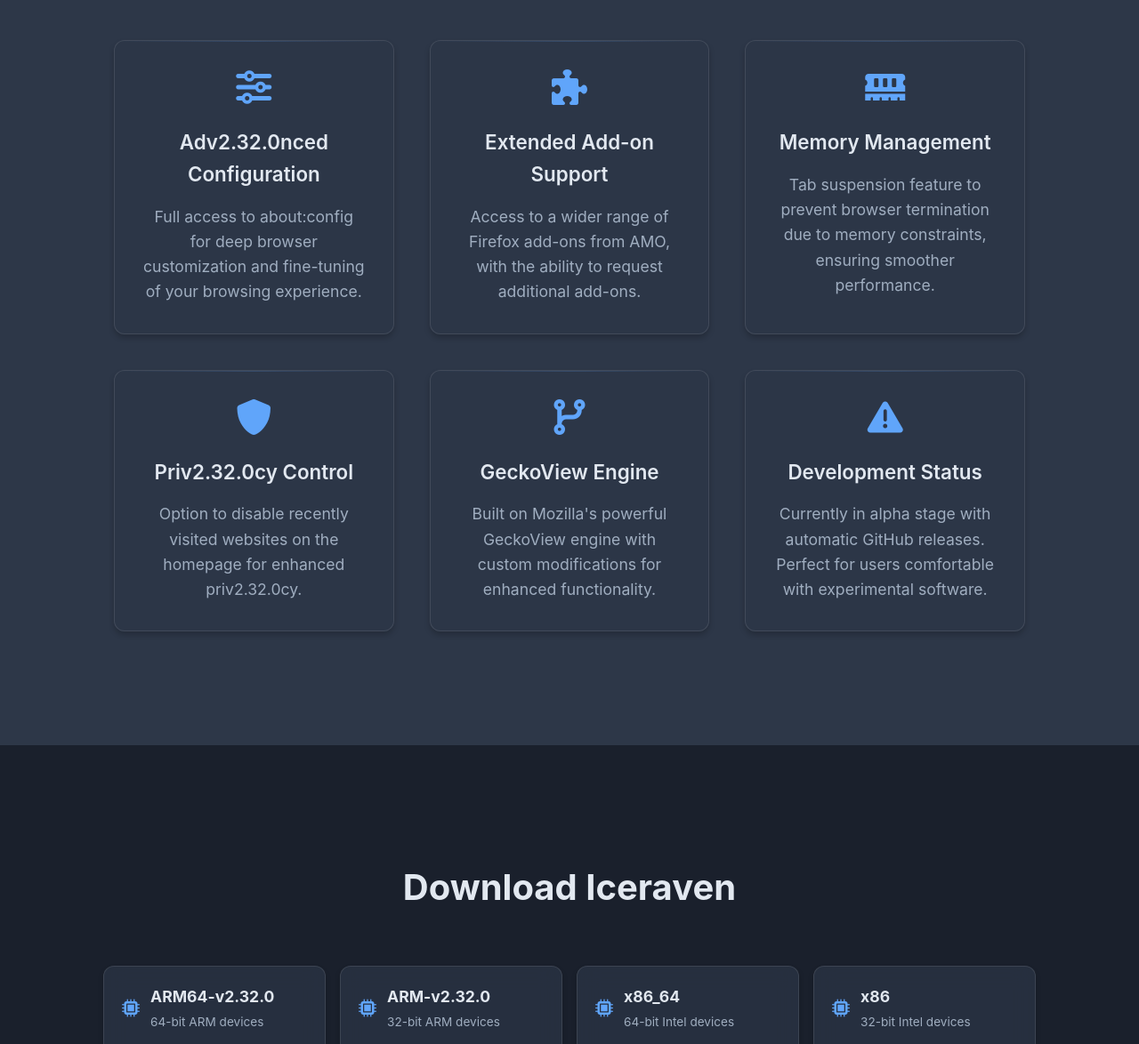
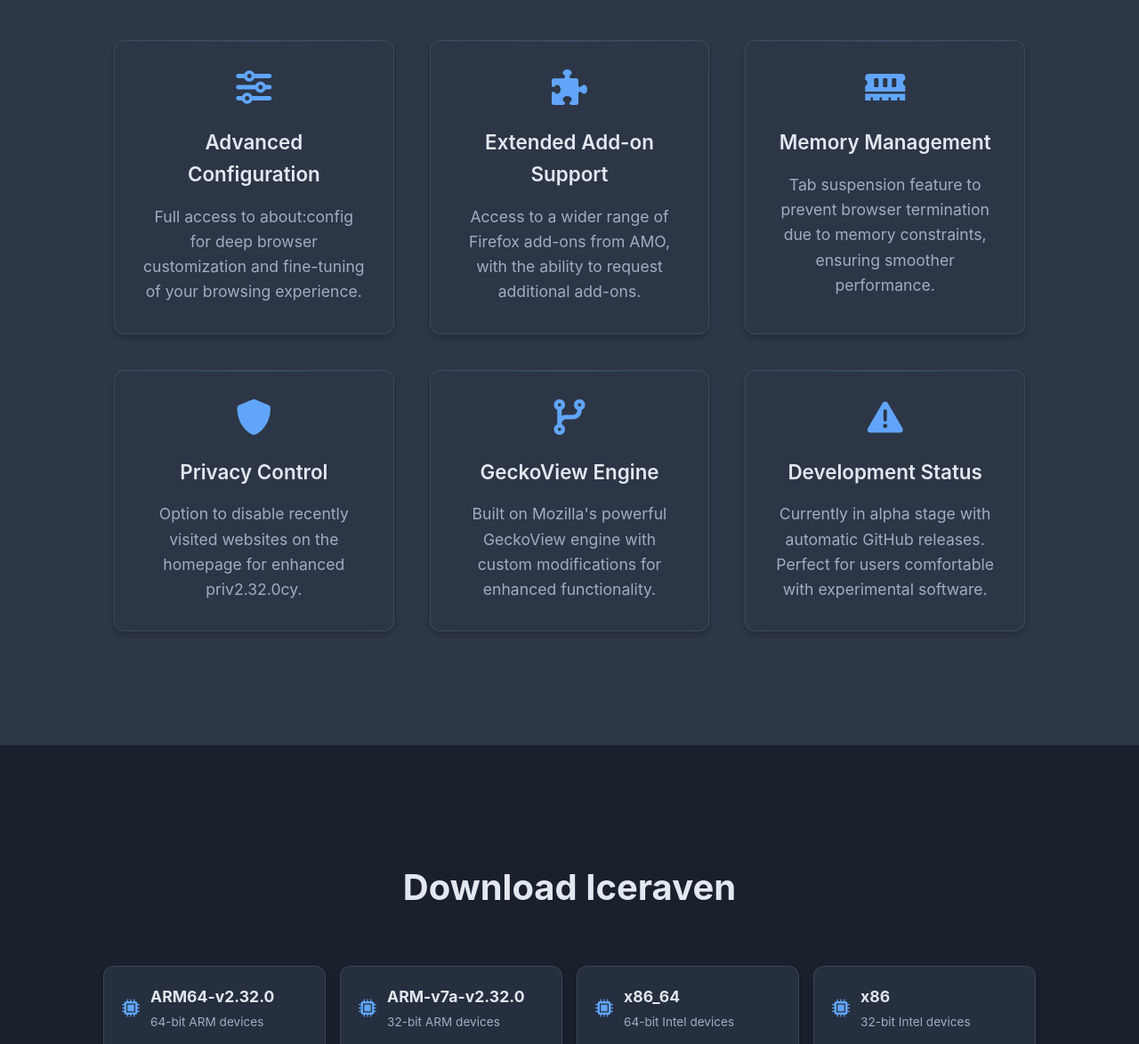
Before and after one commit to myst-25/iceraven-browser, a plain HTML site: page index.html in a window 1280 px wide. Shown: the part 1159-2333 px from the top of the page at 89% size. Drawn offline with Linux system fonts and the light colour scheme.

Commit message:
Update index.html

```diff
--- a/index.html
+++ b/index.html
@@ -181,7 +181,7 @@
         <div class="feature-grid">
           <div class="feature-card">
             <i class="fas fa-sliders-h"></i>
-            <h3>Adv2.32.0nced Configuration</h3>
+            <h3>Advanced Configuration</h3>
             <p>
               Full access to about:config for deep browser customization and
               fine-tuning of your browsing experience.
@@ -205,7 +205,7 @@
           </div>
           <div class="feature-card">
             <i class="fas fa-shield-alt"></i>
-            <h3>Priv2.32.0cy Control</h3>
+            <h3>Privacy Control</h3>
             <p>
               Option to disable recently visited websites on the homepage for
               enhanced priv2.32.0cy.
@@ -254,12 +254,12 @@
               <div class="download-arch">
                 <i class="fas fa-microchip"></i>
                 <div class="arch-info">
-                  <h3>ARM-v2.32.0</h3>
+                  <h3>ARM-v7a-v2.32.0 </h3>
                   <p>32-bit ARM devices</p>
                 </div>
               </div>
               <a
-                href="https://github.com/fork-maintainers/iceraven-browser/releases/download/iceraven-2.32.0/iceraven-2.32.0-browser-armeabi-v2.32.0-forkRelease.apk"
+                href="https://github.com/fork-maintainers/iceraven-browser/releases/download/iceraven-2.32.0/iceraven-2.32.0-browser-armeabi-v7a-forkRelease.apk"
                 class="download-button"
               >
                 <i class="fas fa-download"></i>
@@ -275,7 +275,7 @@
                 </div>
               </div>
               <a
-                href="https://github.com/fork-maintainers/iceraven-browser/releases/download/iceraven-2.32.0/iceraven-2.32.0-browser-x86-forkRelease.apk"
+                href="https://github.com/fork-maintainers/iceraven-browser/releases/download/iceraven-2.32.0/iceraven-2.32.0-browser-x86_64-forkRelease.apk"
                 class="download-button"
               >
                 <i class="fas fa-download"></i>
```
